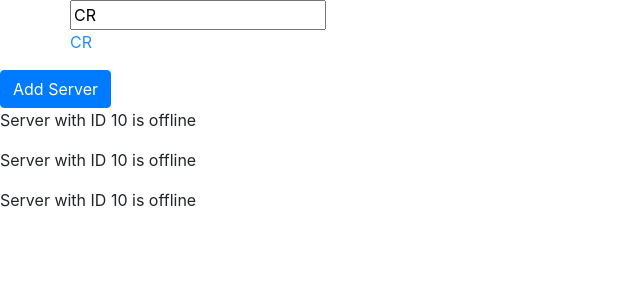
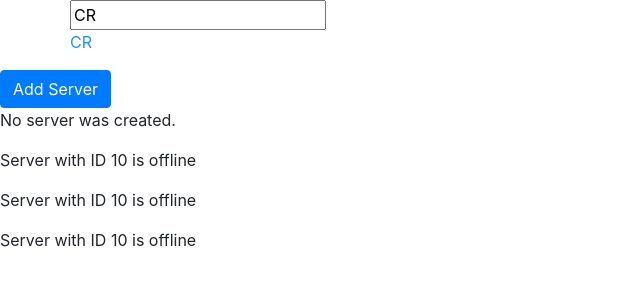
Before and after one commit to coryrosser/angular-course-app, an Angular app: page / in a window 1280 px wide. Shown: the top 300 px of the page, without its empty margins (0-640 px from the left). Built offline with nearby package versions, Linux system fonts and the light colour scheme.

Commit message:
event binding

```diff
--- a/src/app/servers/servers.component.html
+++ b/src/app/servers/servers.component.html
@@ -1,7 +1,8 @@
 <button
 [disabled]="!allowNewServer"
+(click)="onCreateServer()"
 class="btn btn-primary">Add Server</button>
-
+<p>{{ serverCreationStatus }}</p>
 <app-server></app-server>
 <app-server></app-server>
 <app-server></app-server>
--- a/src/app/servers/servers.component.ts
+++ b/src/app/servers/servers.component.ts
@@ -8,7 +8,7 @@ import { Component, OnInit } from '@angular/core';
 })
 export class ServersComponent implements OnInit {
   allowNewServer = false;
-
+  serverCreationStatus = 'No server was created.'
   constructor() {
     setTimeout(()=>{
       this.allowNewServer = true
@@ -18,4 +18,8 @@ export class ServersComponent implements OnInit {
   ngOnInit(): void {
   }
 
+  onCreateServer() {
+    this.serverCreationStatus = 'Server was created'
+  }
+
 }
```
